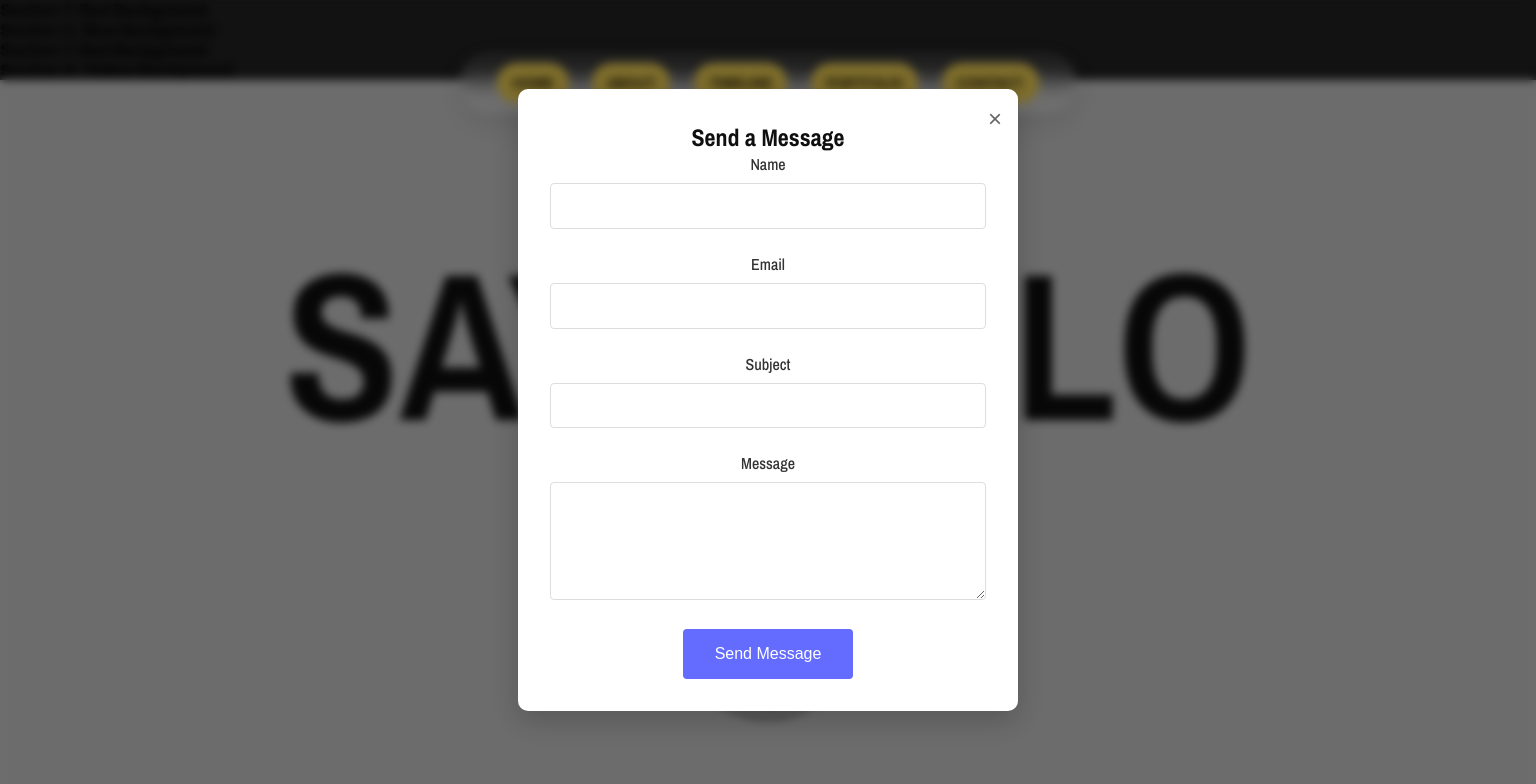
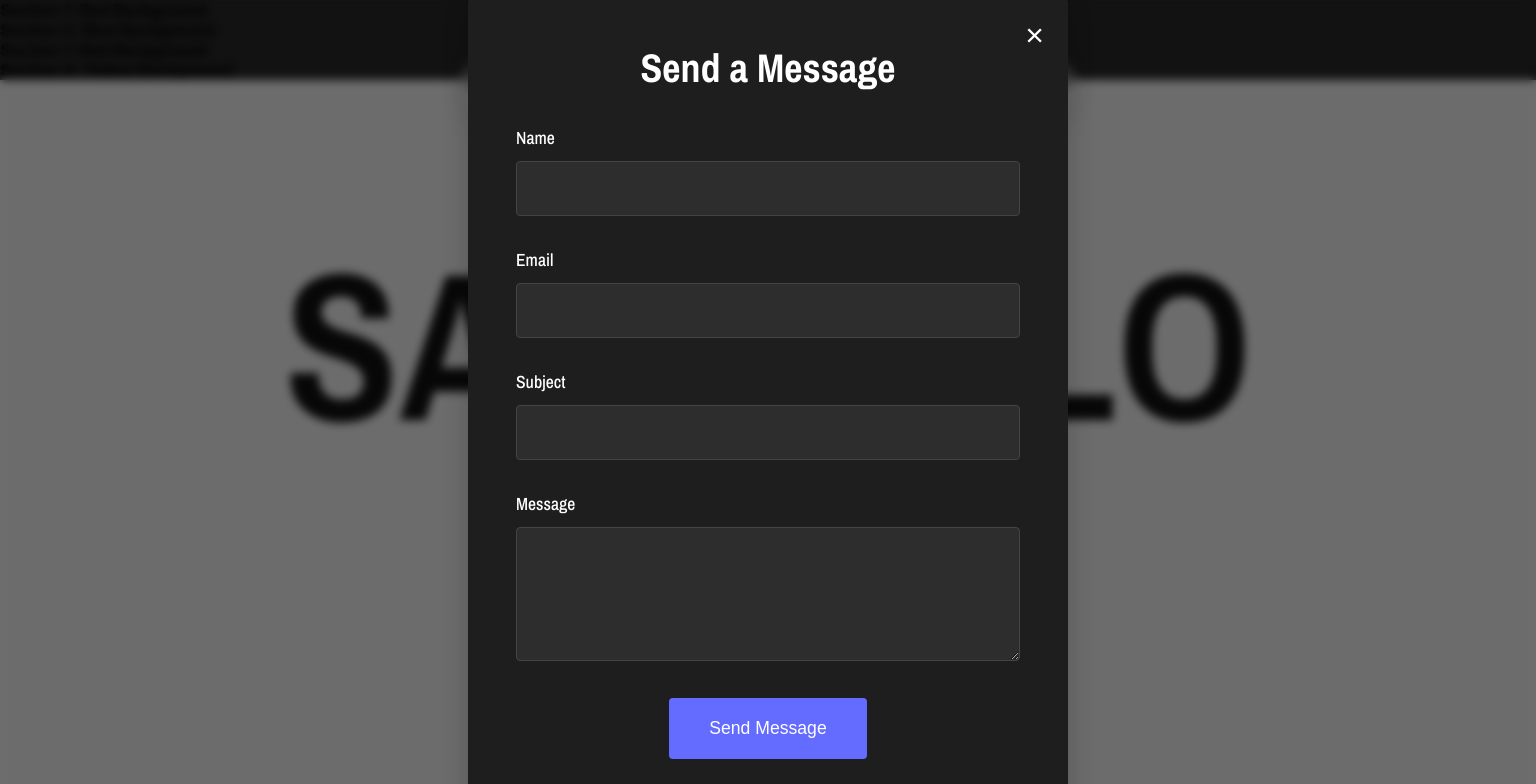
Before and after one commit to giterichub/eric-portfolio, a React (Vite) app: page / in a window 1536 px wide. Both pictures are taken after a click on the button "NEXT STEP". Shown: the top 784 px of the page. Built offline with nearby package versions, Linux system fonts and the light colour scheme; a web font is replaced by a local one.

Commit message:
Updated text alignment

```diff
--- a/src/styles/contactform.css
+++ b/src/styles/contactform.css
@@ -13,7 +13,8 @@
   }
 
   .modal-content {
-    background: white;
+    background: #1e1e1e; /* Dark background */
+    color: white;
     padding: 2rem;
     border-radius: 10px;
     width: 90%;
@@ -35,29 +36,41 @@
 
   .form-group {
     margin-bottom: 1.5rem;
+    text-align: left; /* Left align labels */
   }
 
   label {
     display: block;
     margin-bottom: 0.5rem;
-    color: #333;
+    color: white;
     font-weight: 500;
   }
 
+  /* Input fields styling */
   input, textarea {
     width: 100%;
     padding: 0.8rem;
-    border: 1px solid #ddd;
+    background: #2d2d2d;
+    border: 1px solid #444;
     border-radius: 4px;
     font-size: 1rem;
+    color: white;
     transition: border-color 0.3s ease;
   }
 
   input:focus, textarea:focus {
     outline: none;
     border-color: #646cff;
+    background: #3d3d3d;
   }
 
+  /* Placeholder text color */
+  input::placeholder,
+  textarea::placeholder {
+    color: #888;
+  }
+
+  /* Submit button styling */
   .submit-btn {
     background: #646cff;
     color: white;
@@ -67,10 +80,30 @@
     cursor: pointer;
     font-size: 1rem;
     transition: background 0.3s ease;
+    text-align: left; /* Left align text */
+    /* display: flex; To bring button to left
+    justify-content: space-between;
+    align-items: center; */
   }
 
   .submit-btn:hover {
     background: #535bf2;
+  }
+
+  /* Close button styling */
+  .close-btn {
+    position: absolute;
+    top: 1rem;
+    right: 1rem;
+    background: none;
+    border: none;
+    font-size: 1.5rem;
+    cursor: pointer;
+    color: white;
+  }
+
+  .close-btn:hover {
+    color: #646cff;
   }
 
   .submit-btn:disabled {
@@ -121,7 +154,8 @@
   }
 
   .modal-content {
-    background: white;
+    background: #1e1e1e; /* Dark background */
+    color: white;
     padding: 2rem;
     border-radius: 10px;
     width: 90%;
@@ -131,3 +165,67 @@
   }
 
   /* ... rest of the modal styles from previous answer ... */
+  @media (min-width: 1366px) {
+    .modal-content {
+      max-width: 600px;
+      padding: 3rem;
+    }
+
+    h2 {
+      font-size: 2.5rem;
+      margin-bottom: 2rem;
+    }
+
+    .form-group {
+      margin-bottom: 2rem;
+    }
+
+    label {
+      font-size: 1.1rem;
+      margin-bottom: 0.75rem;
+    }
+
+    input, textarea {
+      padding: 1rem;
+      font-size: 1.1rem;
+    }
+
+    .submit-btn {
+      padding: 1.25rem 2.5rem;
+      font-size: 1.1rem;
+      min-width: 180px;
+    }
+
+    .close-btn {
+      font-size: 2rem;
+      top: 1.5rem;
+      right: 1.5rem;
+    }
+  }
+
+  /* Extra large screens (4K and beyond) */
+  @media (min-width: 1920px) {
+    .modal-content {
+      max-width: 700px;
+      padding: 4rem;
+    }
+
+    h2 {
+      font-size: 3rem;
+    }
+
+    label {
+      font-size: 1.2rem;
+    }
+
+    input, textarea {
+      padding: 1.25rem;
+      font-size: 1.2rem;
+    }
+
+    .submit-btn {
+      padding: 1.5rem 3rem;
+      font-size: 1.2rem;
+      min-width: 200px;
+    }
+  }
```
